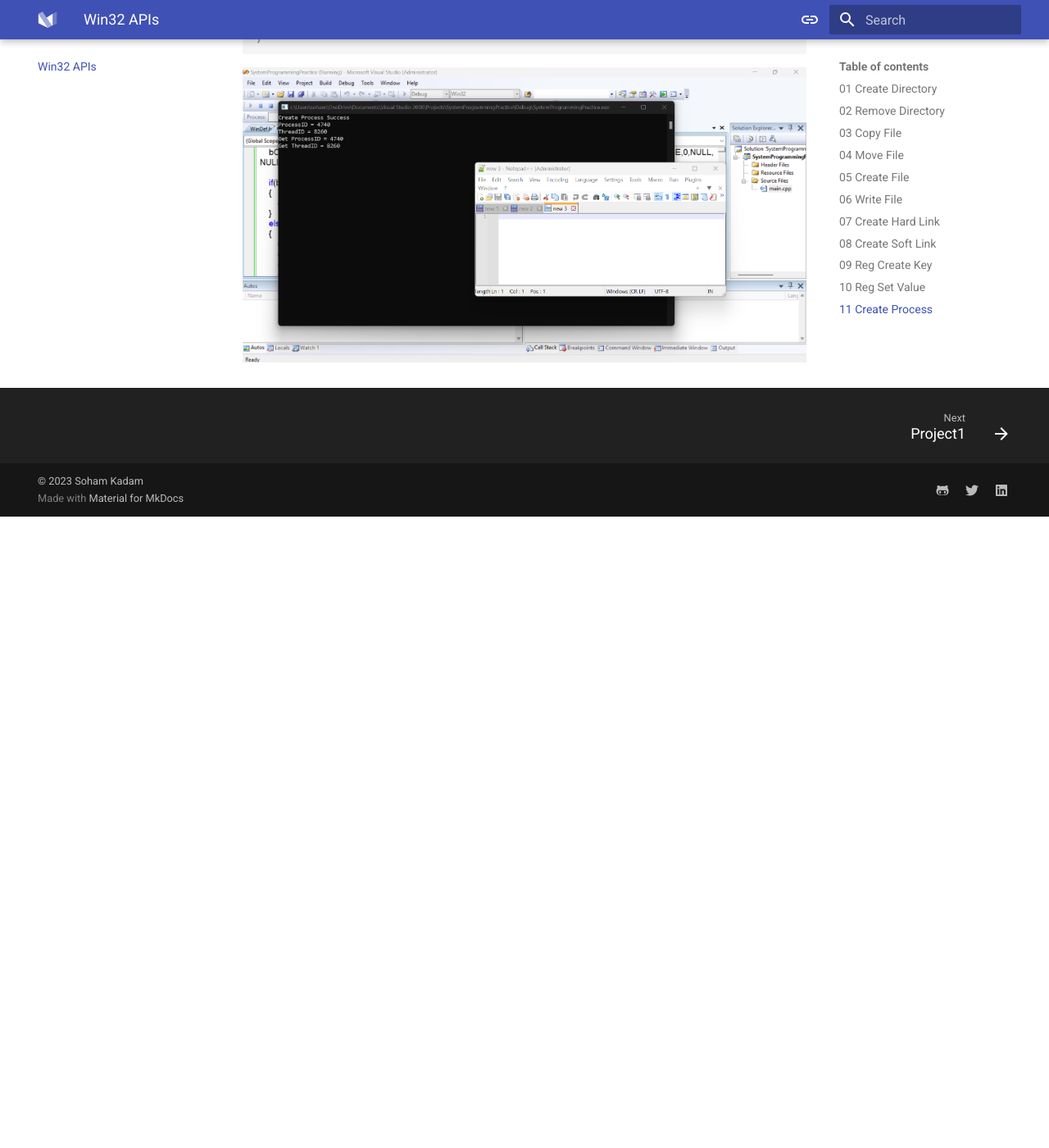
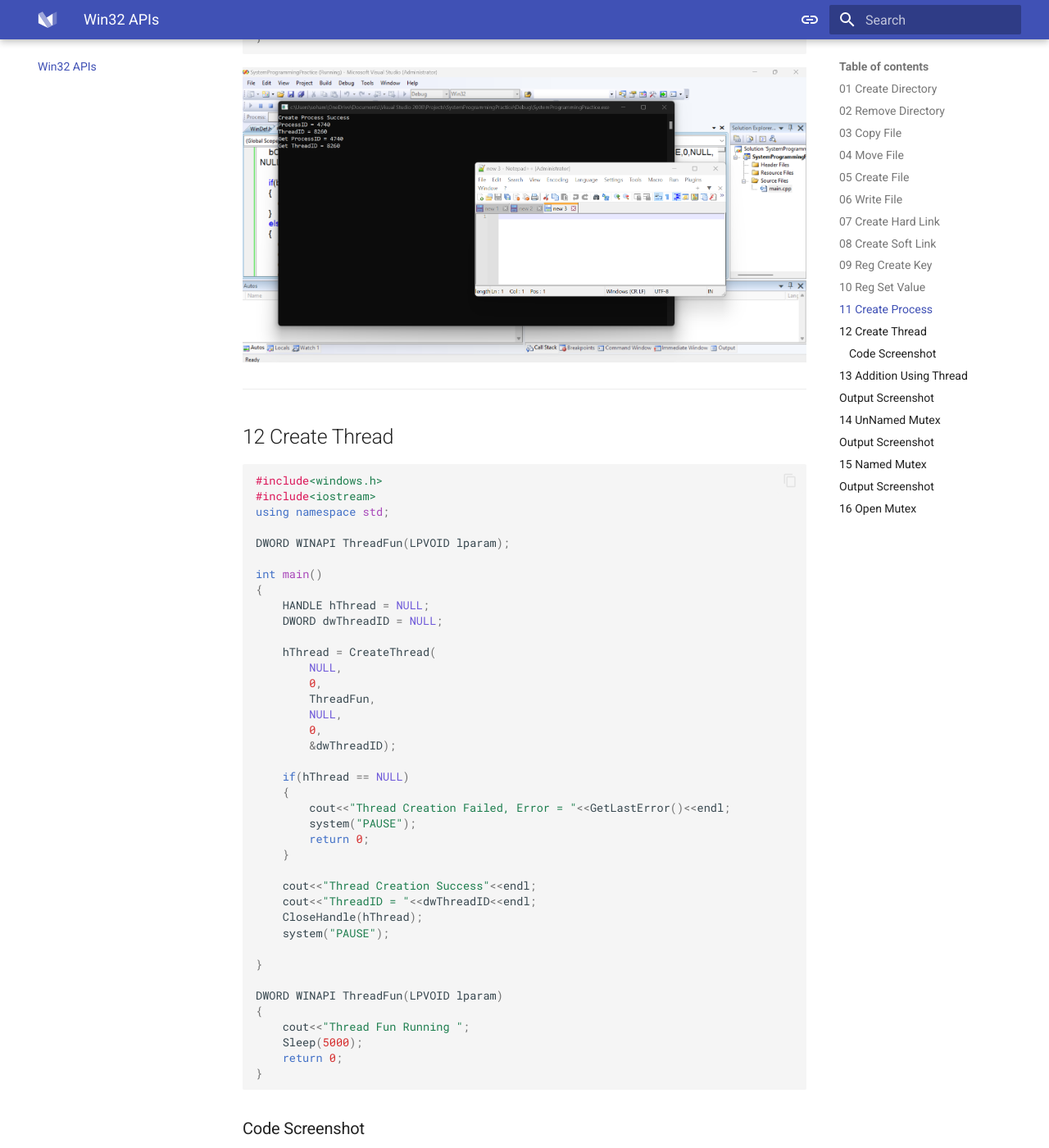
Before and after one commit to Sohamkadam333/system_programming_doc, an MkDocs documentation site: the page built from docs/index.md, in a window 1280 px wide and 1400 px high, scrolled down 6448 px. Shown: the whole window at 82% size. Built offline with MkDocs 1.6.1 and Material for MkDocs 9.7.7, drawn with Linux system fonts in a browser that asks for light colours; before the commit the page ends 7078 px from its top, so only the background shows below that; some of the changed text lies outside the part shown.

Commit message:
code added

````diff
--- a/docs/index.md
+++ b/docs/index.md
@@ -328,4 +328,193 @@
 }
 ```
 
-![Create Process Output](https://github.com/Sohamkadam333/system_programming_doc/blob/main/images/code-screenshots/11-createprocess.png?raw=true)
+![Create Process Output](code-screenshots/11-createprocess.png)
+
+
+---
+
+## 12 Create Thread
+
+```cpp
+#include<windows.h>
+#include<iostream>
+using namespace std;
+
+DWORD WINAPI ThreadFun(LPVOID lparam);
+
+int main()
+{
+	HANDLE hThread = NULL;
+	DWORD dwThreadID = NULL;
+
+	hThread = CreateThread(
+		NULL,
+		0,
+		ThreadFun,
+		NULL,
+		0,
+		&dwThreadID);
+
+	if(hThread == NULL)
+	{
+		cout<<"Thread Creation Failed, Error = "<<GetLastError()<<endl;
+		system("PAUSE");
+		return 0;
+	}
+
+	cout<<"Thread Creation Success"<<endl;
+	cout<<"ThreadID = "<<dwThreadID<<endl;
+	CloseHandle(hThread);
+	system("PAUSE");
+
+}
+
+DWORD WINAPI ThreadFun(LPVOID lparam)
+{
+	cout<<"Thread Fun Running ";
+	Sleep(5000);
+	return 0;
+}
+```
+
+### Code Screenshot
+![Create Process Output](code-screenshots/12-createThread.png)
+
+
+---
+
+## 13 Addition Using Thread
+
+```cpp
+#include<iostream>
+#include<windows.h>
+using namespace std;
+
+int a[2];
+DWORD WINAPI ThreadFun(LPVOID lParam);
+
+int main()
+{
+  DWORD dwThreadID = NULL;
+  cout<<"Enter 1 num : "<<endl;
+  cin>>a[0];
+  cout<<"Enter 2 num : "<<endl;
+  cin>>a[1];
+  cout<<"Thread Created";
+
+  HANDLE hThread = CreateThread(
+    NULL,
+    0,
+    ThreadFun,
+    (void*)&a,
+    0,
+    &dwThreadID);
+
+  CloseHandle(hThread);
+  cout<<"Thread Closed"<<endl;
+  system("PAUSE");
+}
+
+DWORD WINAPI ThreadFun(LPVOID lParam)
+{
+  cout<<"Result = "<<a[0]+a[1]<<endl;
+  return 0;
+}
+```
+
+## Output Screenshot
+![Create Process Output](code-screenshots/13-additionUsingThread.png)
+
+
+---
+
+## 14 UnNamed Mutex
+
+```cpp
+// UnNamed Mutex
+#include<iostream>
+#include<windows.h>
+using namespace std;
+
+int main()
+{
+  HANDLE hMutex = NULL;
+  hMutex = CreateMutex(NULL,FALSE,NULL);
+
+  if(hMutex = NULL)
+  {
+    cerr<<"Error Creating Mutex, Error No : "<<GetLastError()<<endl;
+    system("PAUSE");
+    return 0;
+  }
+
+  cout<<"Mutex Creation Success"<<endl;
+  CloseHandle(hMutex);
+  system("PAUSE");
+  return 0;
+}
+```
+
+## Output Screenshot
+![Create Process Output](code-screenshots/14-unNamedMutex.png)
+
+---
+
+## 15 Named Mutex
+
+```cpp
+#include<iostream>
+#include<windows.h>
+using namespace std;
+
+int main()
+{
+  HANDLE hMutex = NULL;
+  cout<<"MyMutex"<<endl;
+  hMutex = CreateMutex(NULL,FALSE,L"MyMutex");
+
+  if(hMutex = NULL)
+  {
+    cerr<<"Error Creating Mutex, Error No : "<<GetLastError()<<endl;
+    system("PAUSE");
+    return 0;
+  }
+
+  cout<<"Mutex Creation Success"<<endl;
+  //CloseHandle(hMutex);
+  system("PAUSE");
+  return 0;
+}
+```
+
+## Output Screenshot
+![Create Process Output](code-screenshots/15-namedMutex.png)
+
+---
+
+## 16 Open Mutex
+
+```cpp
+#include<iostream>
+#include<windows.h>
+using namespace std;
+
+int main()
+{
+  HANDLE hMutex = NULL;
+  cout<<"Open Mutex Fun"<<endl;
+  hMutex = OpenMutex(MUTEX_ALL_ACCESS,FALSE,L"MyMutex");
+
+  if(hMutex = NULL)
+  {
+    cerr<<"Mutex Opened Failed : "<<GetLastError()<<endl;
+    system("PAUSE");
+    return 0;
+  }
+
+  cout<<"Mutex Open Success"<<endl;
+  CloseHandle(hMutex);
+  system("PAUSE");
+  return 0;
+}
+```
````
Also changed, not shown: docs/code-screenshots/11-createprocess.png (renamed from images/code-screenshots/11-createprocess.png), docs/code-screenshots/12-createThread.png (added), docs/code-screenshots/13-additionUsingThread.png (added), docs/code-screenshots/14-unNamedMutex.png (added), docs/code-screenshots/15-namedMutex.png (added).
